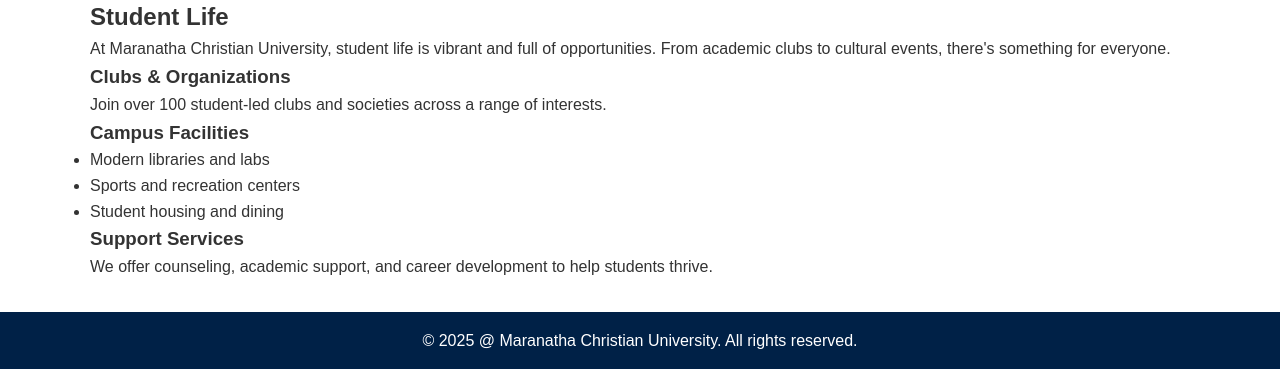
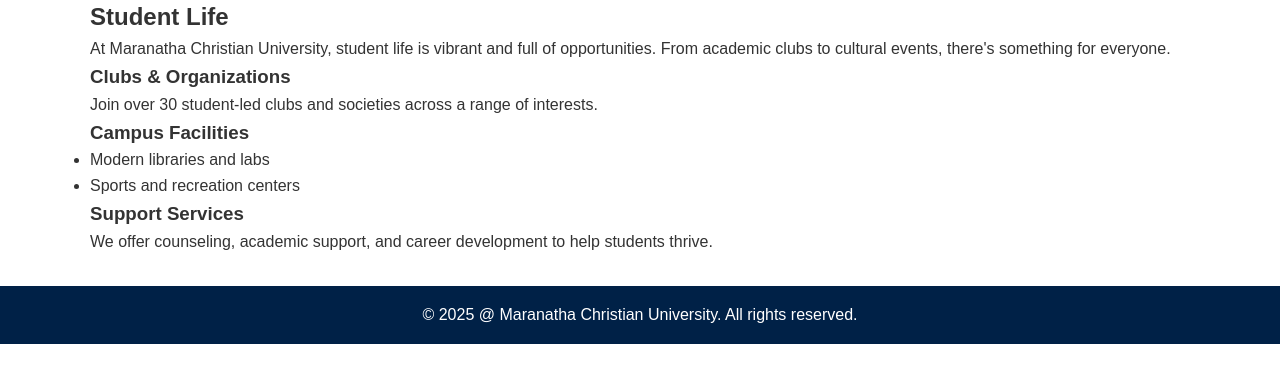
Before and after one commit to blissels/Project_Pertemuan8, a website: page pages/student.html in a window 1280 px wide. Shown: the part 1054-1423 px from the top of the page. After the commit the page ends 1398 px from the top, so only its background shows below. Drawn offline with Linux system fonts and the light colour scheme.

Commit message:
Fixing content

```diff
--- a/pages/student.html
+++ b/pages/student.html
@@ -3,7 +3,7 @@
 <head>
     <meta charset="UTF-8" />
     <meta name="viewport" content="width=device-width, initial-scale=1.0"/>
-    <title>Student - MCU</title>
+    <title>Student in Maranatha Christian University</title>
     <link rel="stylesheet" href="/styles.css">
 </head>
 <body>
@@ -31,13 +31,12 @@
         <p>At Maranatha Christian University, student life is vibrant and full of opportunities. From academic clubs to cultural events, there's something for everyone.</p>
 
         <h3>Clubs & Organizations</h3>
-        <p>Join over 100 student-led clubs and societies across a range of interests.</p>
+        <p>Join over 30 student-led clubs and societies across a range of interests.</p>
 
         <h3>Campus Facilities</h3>
         <ul>
             <li>Modern libraries and labs</li>
             <li>Sports and recreation centers</li>
-            <li>Student housing and dining</li>
         </ul>
 
         <h3>Support Services</h3>
```
Also changed, not shown: pages/about.html (+1 -1 lines).
